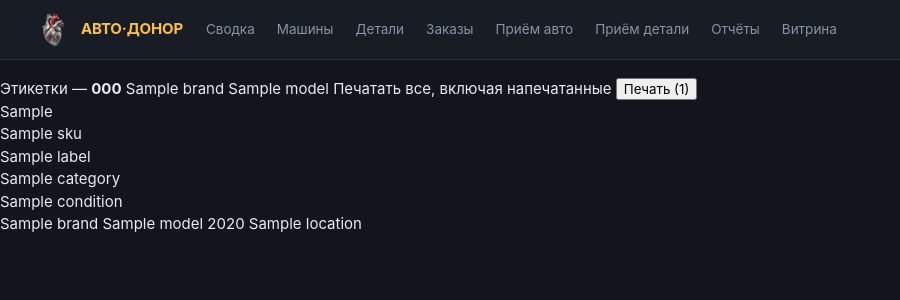
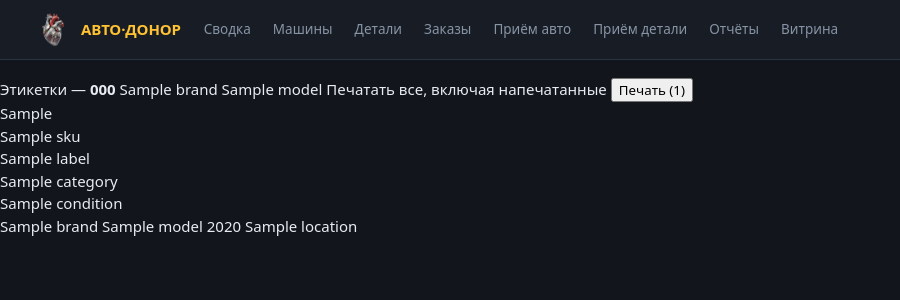
Before and after one commit to karniplod/zapchasti, a Python web app: template templates/admin/labels.html in a window 1280 px wide. Shown: the top 300 px of the page, without its empty margins (0-900 px from the left). Run offline with Jinja, Linux system fonts and the light colour scheme; the template is opened without the code that fills it: most values are stand-ins (such as "Sample title", 1, 10 or a date in 2020).

Commit message:
Шрифты: знак рубля отдельным набором, бэкенд без призрачного Inter
Проверка показала две вещи.

Первая: на каждой странице с ценами скачивался набор latin-ext — 70 КБ
ради одного символа «₽», больше ни одной его буквы на витрине нет.
Вырезали рубль в отдельный файл (3,6 КБ, ось насыщенности сохранена)
и объявили последним: по правилам CSS для U+20BD берётся он, а
latin-ext теперь не грузится вовсе.

Вторая: в бэкенде первым в стопке стоял "Inter", которого мы никогда
не отдавали. Он подхватывался, только если случайно стоял у сотрудника
в системе, — бэкенд выглядел на разных машинах по-разному. Теперь
честный system-ui: для плотных таблиц он и подходит лучше.

Заодно woff2 и png помечены двоичными, чтобы git на Windows не
«поправил» им переводы строк.

Co-Authored-By: Claude Opus 5 <noreply@anthropic.com>

```diff
--- a/static/admin.css
+++ b/static/admin.css
@@ -15,7 +15,12 @@
   --ink:#e8ecf2; --muted:#8794a6; --dim:#5c6878;
   --amber:#ffc233; --ok:#4cc38a; --warn:#ff9f2e; --err:#ff5f56;
   --mono:ui-monospace,"SF Mono","JetBrains Mono",Menlo,Consolas,monospace;
-  --sans:"Inter",-apple-system,BlinkMacSystemFont,"Segoe UI",Roboto,sans-serif;
+  /* Системный шрифт интерфейса, а не свой: бэкенд — плотные таблицы,
+     и системный в них читается лучше витринного Montserrat. Раньше
+     первым стоял "Inter", которого мы не отдаём: он подхватывался,
+     только если случайно стоял у сотрудника в системе, и бэкенд
+     выглядел на разных машинах по-разному */
+  --sans:system-ui,-apple-system,BlinkMacSystemFont,"Segoe UI",Roboto,sans-serif;
 }
 *{box-sizing:border-box}
 
```
Also changed, not shown: static/css/core.css (+10 -1 lines), static/fonts/montserrat-rub.woff2 (added), 1 other file.
